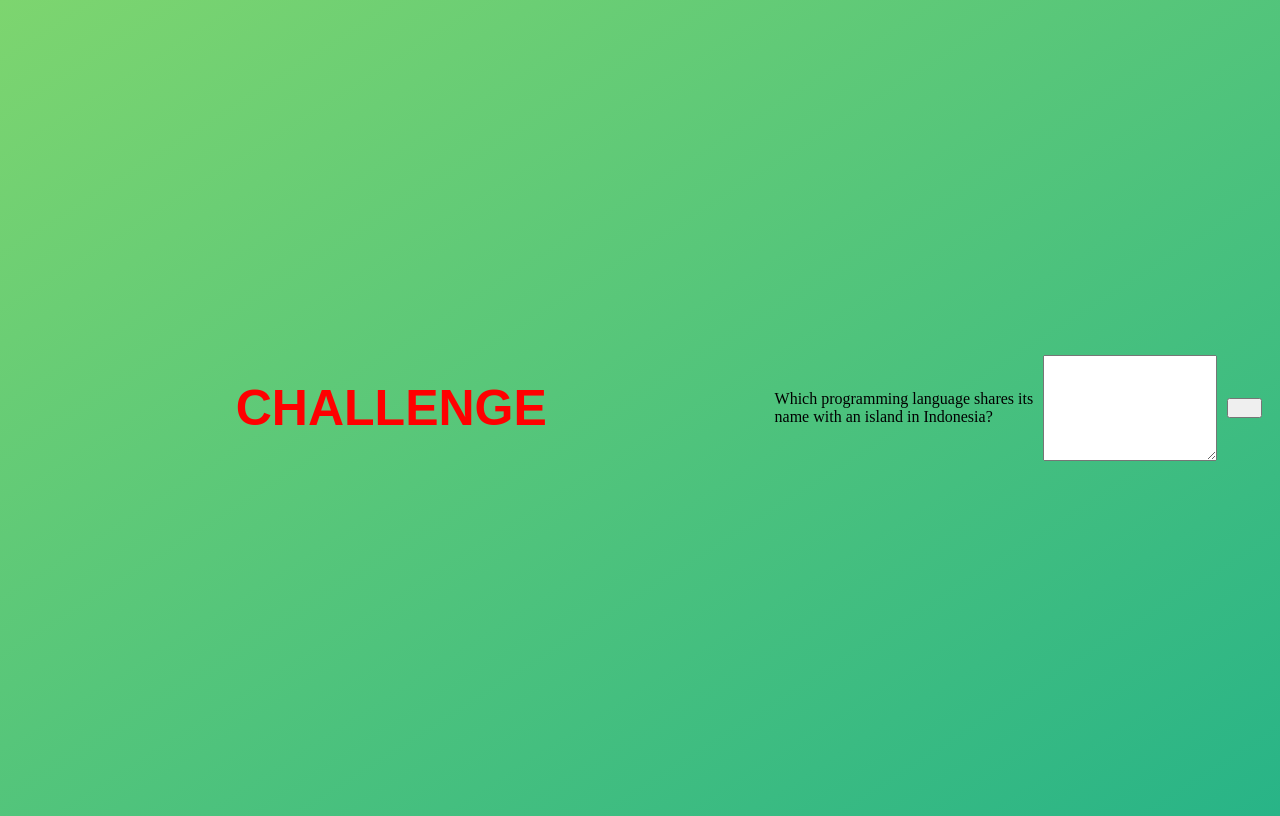
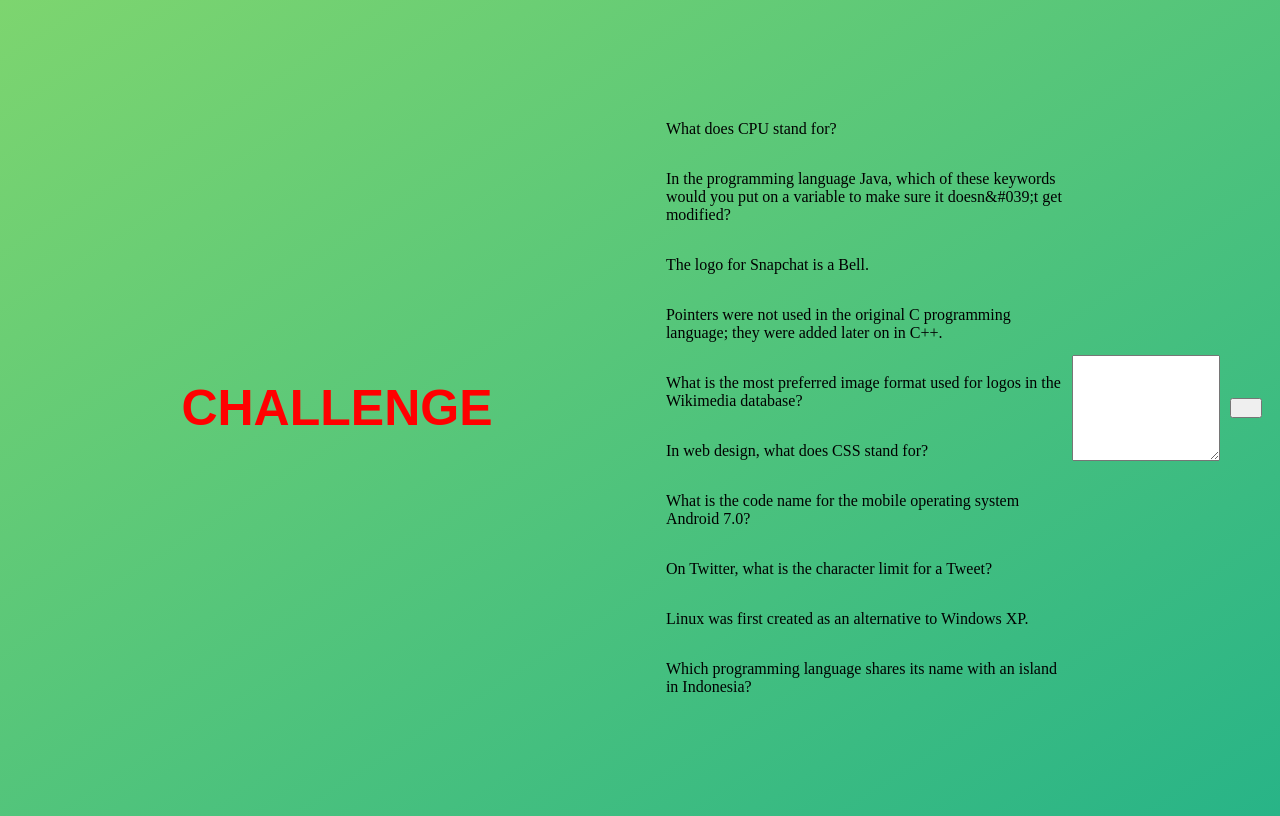
Before and after one commit to kennyoungC/COMPLETE-JAVASCRIPT-COURSE, a plain HTML site: page All Challenge/challenge.html in a window 1280 px wide. Drawn offline with Linux system fonts and the light colour scheme.

Commit message:
data transformation methods

```diff
--- a/All Challenge/challenge.html
+++ b/All Challenge/challenge.html
@@ -30,11 +30,30 @@
         width: 300px;
         height: 100px;
       }
+      .questions {
+        display: block;
+      }
+      .quest-cont {
+        display: flex;
+        flex-direction: column;
+        gap: 32px;
+      }
     </style>
   </head>
   <body>
     <h1>CHALLENGE</h1>
-    <div class="questions">questions</div>
+    <div class="quest-cont">
+      <div class="questions">questions</div>
+      <div class="questions">questions</div>
+      <div class="questions">questions</div>
+      <div class="questions">questions</div>
+      <div class="questions">questions</div>
+      <div class="questions">questions</div>
+      <div class="questions">questions</div>
+      <div class="questions">questions</div>
+      <div class="questions">questions</div>
+      <div class="questions">questions</div>
+    </div>
     <script src="challenge.js"></script>
   </body>
 </html>
--- a/All Challenge/challenge.js
+++ b/All Challenge/challenge.js
@@ -419,12 +419,13 @@ var questions = [
     incorrect_answers: ["Python", "C", "Jakarta"],
   },
 ];
-const questionBox = document.querySelector(`.questions`);
-for (const list of questions) {
-  questionBox.innerText = list.question;
-  console.log(list.question);
+
+const questionContainer = document.querySelectorAll(`.questions`);
+for (const [i, cont] of questionContainer.entries()) {
+  cont.textContent = questions[i].question;
+  console.log(cont);
+  // cont.textContent = questions[i].question;
 }
-
 //////////////////////////////////////////////
 window.onload = function () {
   // IF YOU ARE DISPLAYING ALL THE QUESTIONS AT ONCE:
--- a/WORKING WITH ARRAYS/style.css
+++ b/WORKING WITH ARRAYS/style.css
@@ -94,7 +94,7 @@ nav {
   gap: 2rem;
 
   /* NOTE This creates the fade in/out anumation */
-  opacity: 0;
+  /* opacity: 0; */
   transition: all 1s;
 }
 
```
Also changed, not shown: WORKING WITH ARRAYS/script.js (+59 -0 lines).
